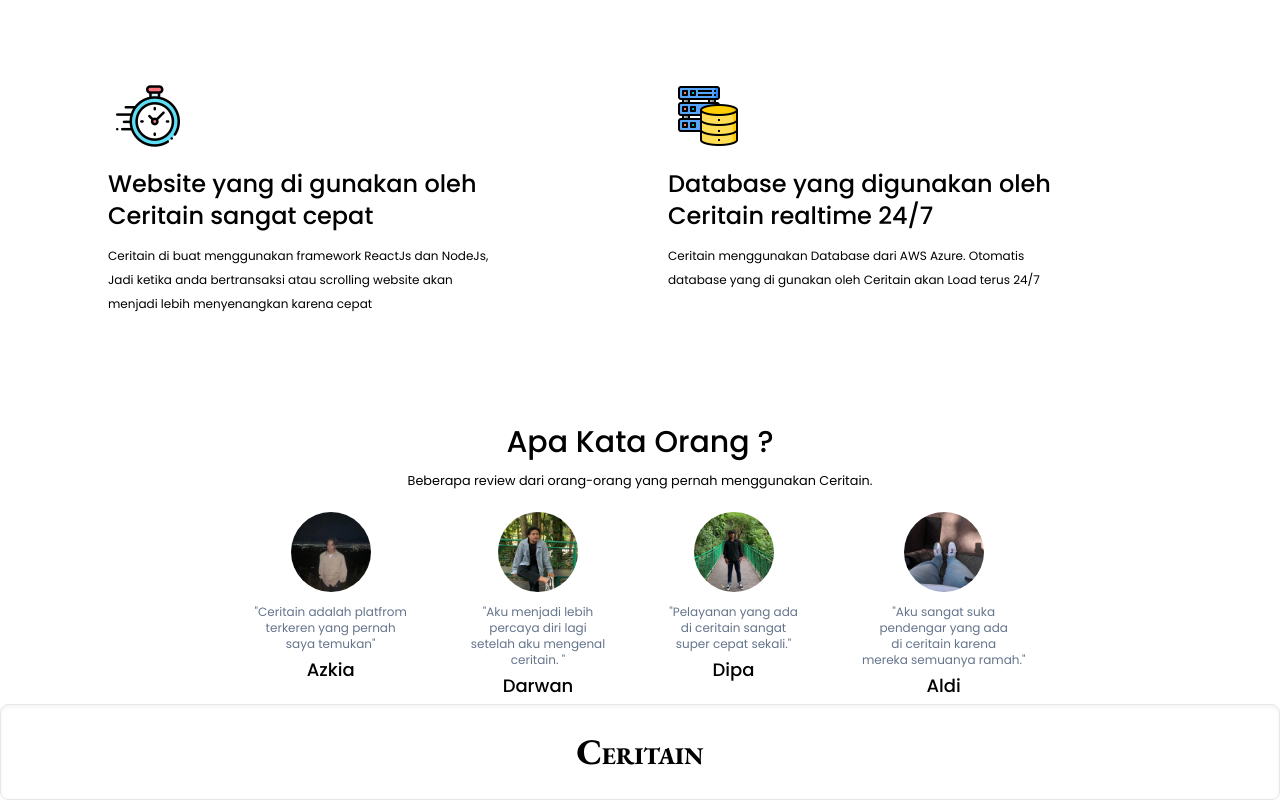
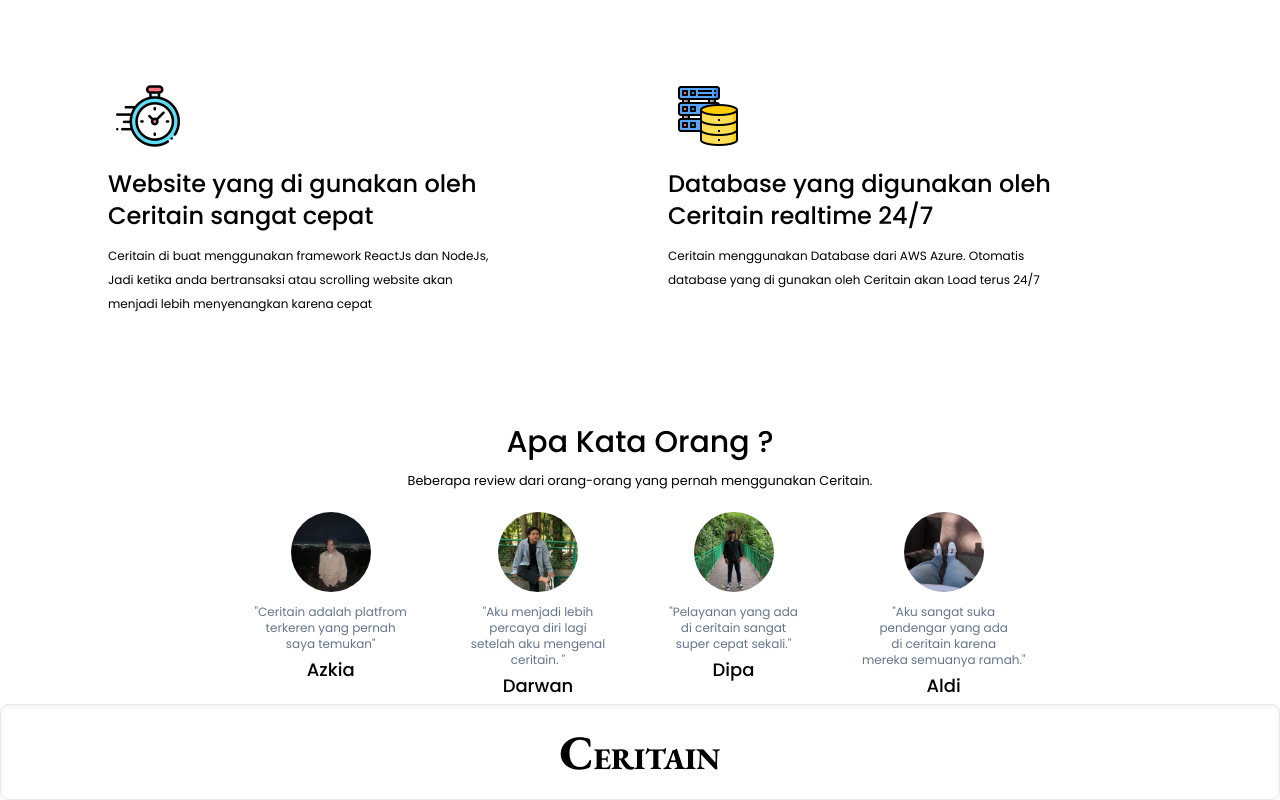
Before and after one commit to AhmadAzkia/ceritain, a React (Create React App) app: page / in a window 1280 px wide. Shown: the part 1160-1960 px from the top of the page. Built offline with nearby package versions, Linux system fonts and the light colour scheme; a web font is replaced by a local one.

Commit message:
ubah ukuran font footer

```diff
--- a/src/components/home/Footer.js
+++ b/src/components/home/Footer.js
@@ -5,9 +5,9 @@
 function Footer() {
   return (
    <div className="border rounded-lg text-center h-24 flex items-center justify-center shadow-inner">
-      <a href="/" className="text-2xl fontLogo">
+      <a href="/" className="text-2xl md:text-3xl fontLogo">
         {/* Span untuk membuat huruf C jadi lebih besar */}
-        <span className="text-4xl">C</span>
+        <span className="text-4xl md:text-5xl">C</span>
         ERITAIN
       </a>
    </div>
```
